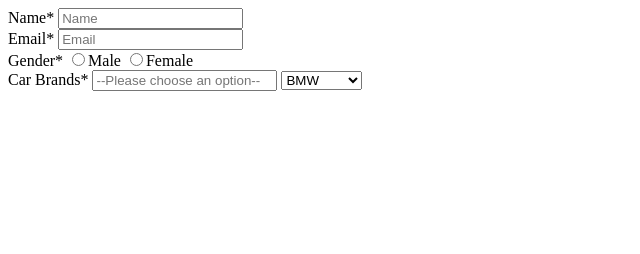
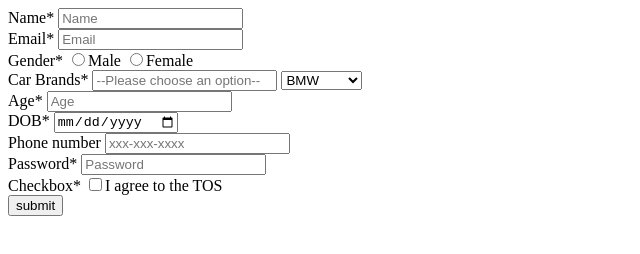
Before and after one commit to acciojob/signup-form-car-Saifk601, a website: page main.html in a window 1280 px wide. Shown: the whole page, without its empty margins (0-640 px from the left). Drawn offline with Linux system fonts and the light colour scheme.

Commit message:
created a submission

```diff
--- a/main.html
+++ b/main.html
@@ -8,7 +8,7 @@
 
 <body>
 	<!-- the entire body must be written by student -->
-	<form>
+	<form method="post">
 		<div>
 			<label for="name"> Name* </label>
 			<input type="text" id ="name" placeholder ="Name" required>
@@ -32,7 +32,27 @@
 				<option>Mercedez</option>
 			</select>
 		</div>
-
+		<div>
+			<label for="age">Age*</label>
+			<input type="number" id="age" placeholder="Age" required>
+		</div>
+		<div>
+			<label for="dob">DOB*</label>
+			<input type="date" id="dob" required>
+		</div>
+		<div>
+			<label for="phone">Phone number </label>
+			<input type="number" id="phone" placeholder="xxx-xxx-xxxx">
+		</div>
+		<div>
+			<label for="password">Password*</label>
+			<input type="password" id="password" placeholder="Password" required>
+		</div>
+		<div>
+			<label for="checkbox">Checkbox*</label>
+			<input type="checkbox" id="checkbox" required>I agree to the TOS
+		</div>
+		   <input type="button" value="submit">
 	</form>
     <script type="text/javascript" src="./script.js">
 </script>
```
